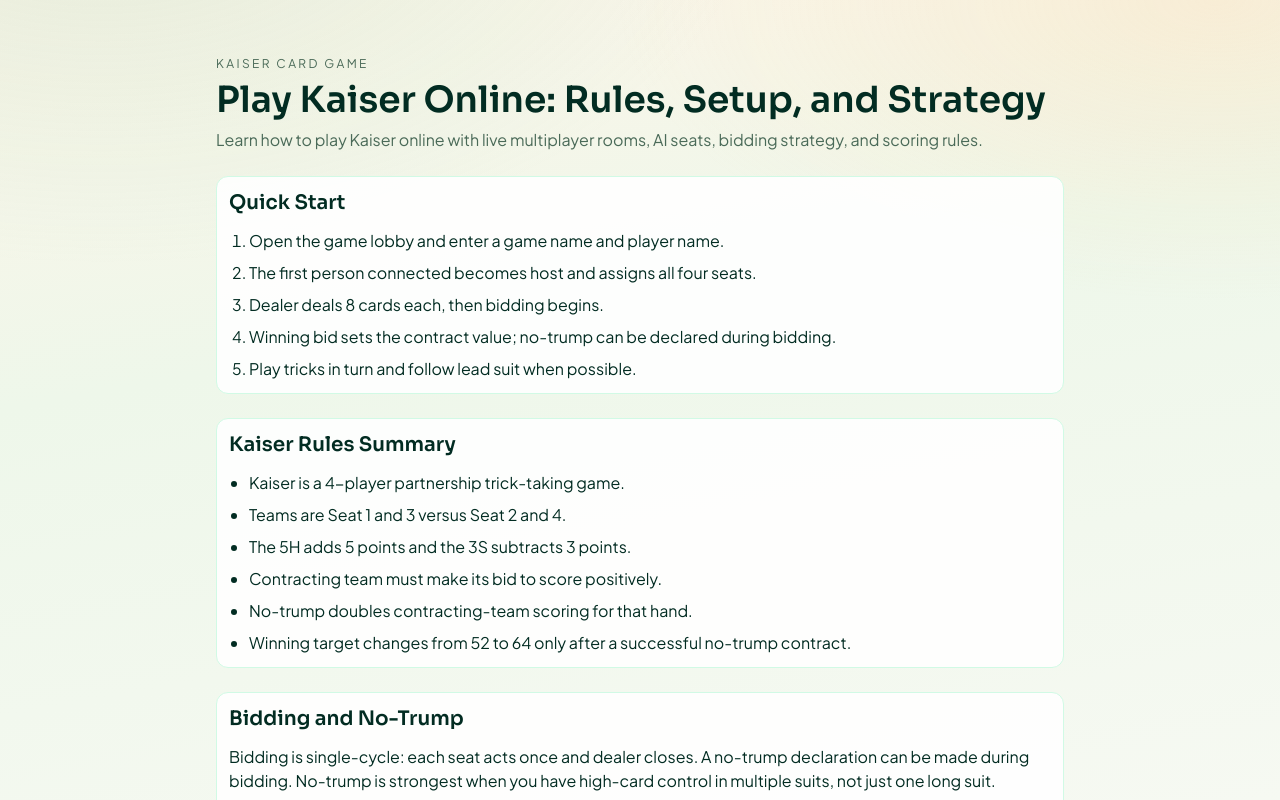
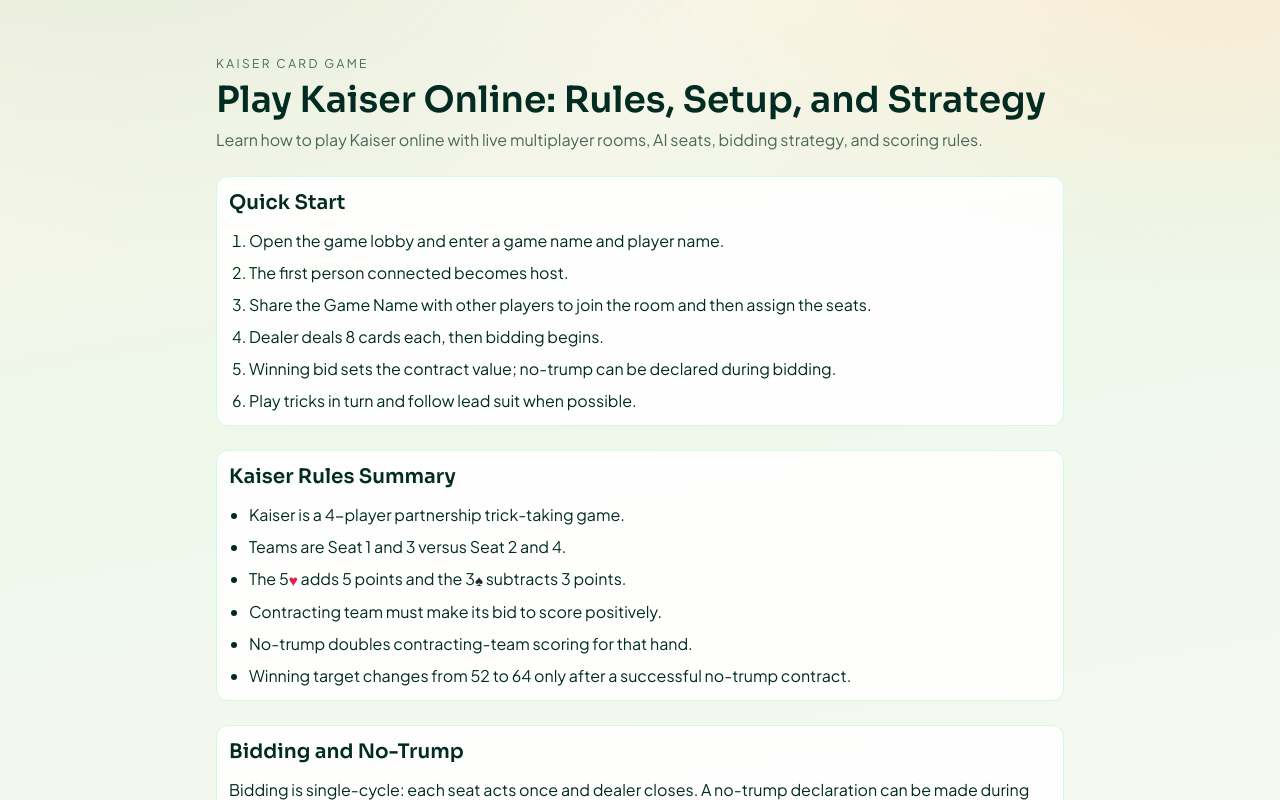
Before and after one commit to dcm454/kaiser, a Next.js app in the folder web-next/: page /guide in a window 1280 px wide. Shown: the top 800 px of the page. Built offline with nearby package versions, Linux system fonts and the light colour scheme; no server answers.

Commit message:
clean up staic page

```diff
--- /dev/null
+++ b/web-next/public/google34cdc01637f9dbd0.html
@@ -0,0 +1 @@
+google-site-verification: google34cdc01637f9dbd0.html
--- a/web-next/src/app/guide/page.tsx
+++ b/web-next/src/app/guide/page.tsx
@@ -59,6 +59,23 @@ const faqSchema = {
   ],
 };
 
+type Suit = "clubs" | "diamonds" | "hearts" | "spades";
+
+function SuitIcon({ suit, className = "" }: { suit: Suit; className?: string }) {
+  const suitMap: Record<Suit, { symbol: string; label: string; tone: string }> = {
+    clubs: { symbol: "\u2663", label: "Clubs", tone: "text-emerald-700" },
+    diamonds: { symbol: "\u2666", label: "Diamonds", tone: "text-red-600" },
+    hearts: { symbol: "\u2665", label: "Hearts", tone: "text-rose-600" },
+    spades: { symbol: "\u2660", label: "Spades", tone: "text-slate-800" },
+  };
+  const { symbol, label, tone } = suitMap[suit];
+  return (
+    <span aria-label={label} title={label} className={`inline-block align-[-0.08em] font-semibold ${tone} ${className}`.trim()}>
+      {symbol}
+    </span>
+  );
+}
+
 export default function GuidePage() {
   return (
     <main className="mx-auto w-full max-w-4xl space-y-6 px-4 py-8 text-emerald-950 sm:px-6">
@@ -76,7 +93,8 @@ export default function GuidePage() {
         <h2 className="text-xl font-semibold">Quick Start</h2>
         <ol className="list-decimal space-y-2 pl-5 text-sm sm:text-base">
           <li>Open the game lobby and enter a game name and player name.</li>
-          <li>The first person connected becomes host and assigns all four seats.</li>
+          <li>The first person connected becomes host.</li>
+          <li>Share the Game Name with other players to join the room and then assign the seats.</li>
           <li>Dealer deals 8 cards each, then bidding begins.</li>
           <li>Winning bid sets the contract value; no-trump can be declared during bidding.</li>
           <li>Play tricks in turn and follow lead suit when possible.</li>
@@ -88,7 +106,9 @@ export default function GuidePage() {
         <ul className="list-disc space-y-2 pl-5 text-sm sm:text-base">
           <li>Kaiser is a 4-player partnership trick-taking game.</li>
           <li>Teams are Seat 1 and 3 versus Seat 2 and 4.</li>
-          <li>The 5H adds 5 points and the 3S subtracts 3 points.</li>
+          <li>
+            The 5<SuitIcon suit="hearts" className="text-[0.95em]" /> adds 5 points and the 3<SuitIcon suit="spades" className="text-[0.95em]" /> subtracts 3 points.
+          </li>
           <li>Contracting team must make its bid to score positively.</li>
           <li>No-trump doubles contracting-team scoring for that hand.</li>
           <li>Winning target changes from 52 to 64 only after a successful no-trump contract.</li>
```
Also changed, not shown: web-next/firebase.json.
